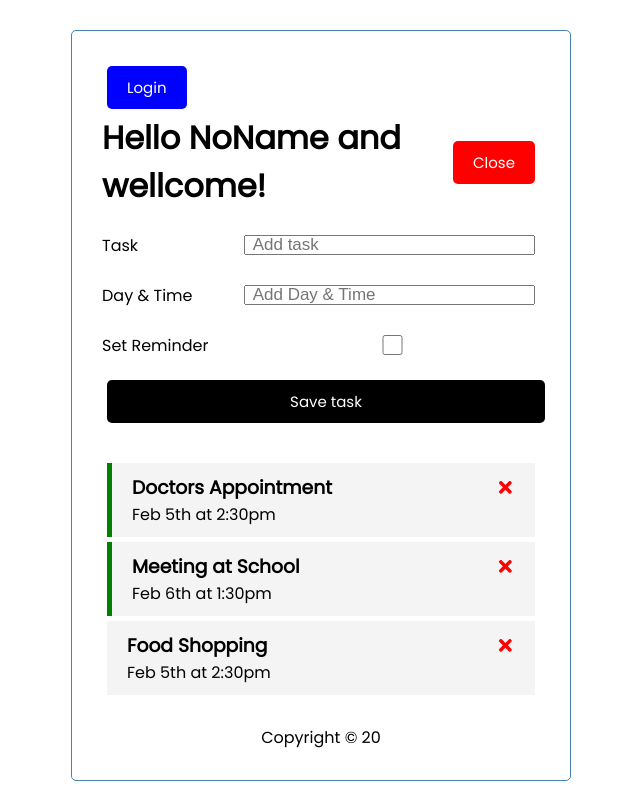
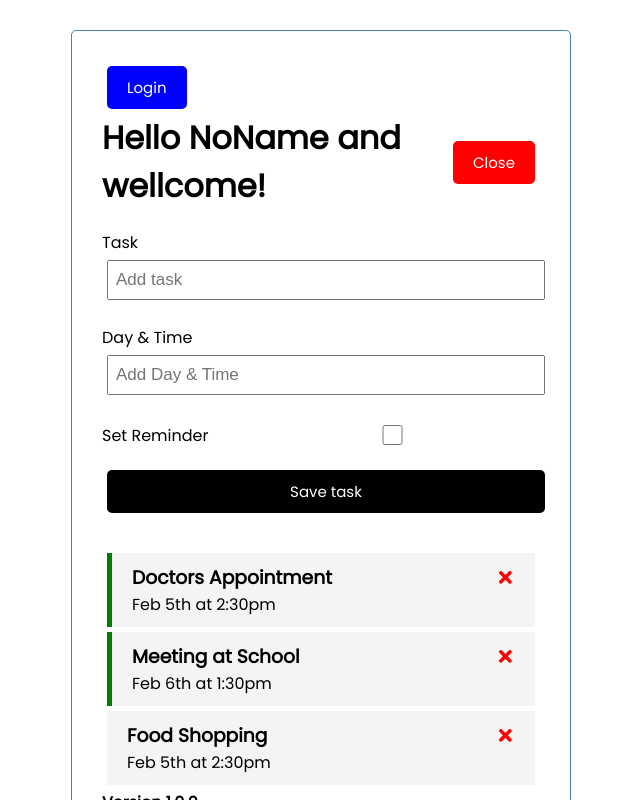
Before and after one commit to TalSchreiber95/WebProject2-reactJS, a React (Create React App) app: page /about in a window 1280 px wide. Both pictures are taken after a click on the button "Add". Shown: the top 800 px of the page, without its empty margins (319-959 px from the left). Built offline with nearby package versions, Linux system fonts and the light colour scheme; data requests are answered from the project's data file.

Commit message:
ReactJS crash course almost done 1:44:00 01.11.21

```diff
--- /dev/null
+++ b/db.json
@@ -0,0 +1,22 @@
+{
+  "tasks": [
+    {
+      "id": 1,
+      "text": "Doctors Appointment",
+      "day": "Feb 5th at 2:30pm",
+      "reminder": true
+    },
+    {
+      "id": 2,
+      "text": "Meeting at School",
+      "day": "Feb 6th at 1:30pm",
+      "reminder": true
+    },
+    {
+      "id": 3,
+      "text": "Food Shopping",
+      "day": "Feb 5th at 2:30pm",
+      "reminder": false
+    }
+  ]
+}
--- a/package.json
+++ b/package.json
@@ -6,9 +6,11 @@
     "@testing-library/jest-dom": "^5.14.1",
     "@testing-library/react": "^11.2.7",
     "@testing-library/user-event": "^12.8.3",
+    "json-server": "^0.17.0",
     "react": "^17.0.2",
     "react-dom": "^17.0.2",
     "react-icons": "^4.3.1",
+    "react-router-dom": "^5.3.0",
     "react-scripts": "4.0.3",
     "web-vitals": "^1.1.2"
   },
@@ -16,7 +18,8 @@
     "start": "react-scripts start",
     "build": "react-scripts build",
     "test": "react-scripts test",
-    "eject": "react-scripts eject"
+    "eject": "react-scripts eject",
+    "server": "json-server --watch db.json --port 5000"
   },
   "eslintConfig": {
     "extends": [
--- a/src/App.js
+++ b/src/App.js
@@ -1,5 +1,5 @@
 //Followed by this video: https://www.youtube.com/watch?v=w7ejDZ8SWv8
-import { useState } from "react"
+import { useState,useEffect } from "react"
 import Tasks from "./components/Tasks";
 import Header from "./components/Header";
 import AddTask from "./components/AddTask"
@@ -8,52 +8,73 @@
 import Local from "./components/Local";
 import Logout from "./components/Logout";
 import Footer from "./components/Footer";
+import About from "./components/About";
+import { BrowserRouter as Router, Route} from "react-router-dom";
 const App = () => {
   const [setName, setNameLogin] = useState("NoName")
   const [Location,setLocation] = useState("none")
   const [showSetName, setShowNameLogin] = useState(false)
   const [showLogin, setShowLogin] = useState(false)
   const [showAddTask, setShowAddTask] = useState(false)
-  const [tasks, setTasks] = useState([
-    {
-      id: 1,
-      text: 'Doctors Appointment',
-      day: 'Feb 5th at 2:30pm',
-      reminder: true,
-    },
-    {
-      id: 2,
-      text: 'Meeting at School',
-      day: 'Feb 6th at 1:30pm',
-      reminder: true,
-    },
-    {
-      id: 3,
-      text: 'Food Shopping',
-      day: 'Feb 5th at 2:30pm',
-      reminder: false,
+  const [tasks, setTasks] = useState([])
+  useEffect(()=>{
+  const getTasks= async()=>{
+    const taskFromServer=await fetchTasks()
+    setTasks(taskFromServer)
+  }
+  getTasks()
+  }, [])
+  //Fetch Tasks
+  const fetchTasks= async()=> {
+    const res =await fetch('http://localhost:5000/tasks')
+    const data= await res.json()
+    return data
+  }
+    //Fetch Task
+    const fetchTask= async(id)=> {
+      const res =await fetch(`http://localhost:5000/tasks/${id}`)
+      const data= await res.json()
+      return data
     }
-  ])
-
   //Add Task
-  const addTask = (task) => {
-    const id = tasks[tasks.length - 1].id + 1
-    const newTask = { id, ...task }
-
+  const addTask =async (task) => {
+    const res = await fetch('http://localhost:5000/tasks',{
+      method:'POST',
+      headers:{
+        'Content-type':'application/json'
+      },
+      body:JSON.stringify(task)
+    })
+    const newTask =await res.json()
     setTasks([...tasks, newTask])
   }
   // Delete Task
-  const deleteTask = (id) => {
+  const deleteTask = async(id) => {
+  await fetch(`http://localhost:5000/tasks/${id}`,{
+    method:'DELETE',
+  })
     setTasks(tasks.filter((task) => task.id !== id))
   }
   // Toggle Remainder
-  const toggleReminder = (id) => {
+  const toggleReminder =async (id) => {
+    const taskToToggle= await fetchTask(id)
+    const updTask ={...taskToToggle,
+      reminder:!taskToToggle.reminder}
+      const res=await fetch(
+        `http://localhost:5000/tasks/${id}`,{
+        method:'PUT',
+        headers:{'Content-type':'application/json'
+      },
+      body:JSON.stringify(updTask)
+      })
+    const data= await res.json()
     setTasks(tasks.map((task) =>
       task.id === id
-        ? { ...task, reminder: !task.reminder }
+        ? { ...task, reminder: !data.reminder }
         : task))
   }
   return (
+    <Router>
     <div className="container">
       {showLogin && <Local local={Location}/>}
       {showLogin && showSetName&&<Logout
@@ -84,6 +105,10 @@
           setShowAddTask(!showAddTask)}
         showAdd={showAddTask}
       />
+
+      {/* <Route path='/' exact */}
+       {/* rander={(props)=>( */}
+      {/* <>  */}
       {showAddTask &&
         <AddTask onAdd={addTask} />}
       {tasks.length > 0
@@ -91,8 +116,12 @@
           onDelete={deleteTask}
           onToggle={toggleReminder} />)
         : ('No tasks remaining')}
+      {/* </> */}
+      {/* )}/> */}
+      <Route path='/about' component={About}/>
       <Footer/>
     </div>
+    </Router>
   );
 }
 
--- /dev/null
+++ b/src/components/About.js
@@ -0,0 +1,11 @@
+
+const About = () => {
+    return (
+        <div>
+            <h4>Version 1.0.0</h4>
+            <a href="/">Go</a>
+        </div>
+    )
+}
+
+export default About
--- a/src/components/Footer.js
+++ b/src/components/Footer.js
@@ -2,8 +2,10 @@
 const Footer = () => {
     return (
         <footer>
-            Copyright &copy; 20
+            <p>Copyright &copy; Tal</p>
+            <a href="/about">About</a>
         </footer>
+
     )
 }
 
--- a/src/components/Logout.js
+++ b/src/components/Logout.js
@@ -14,8 +14,8 @@
         <div>
             <form onSubmit={LogoutClick}>
                 <input
+                    hidden
                     value=''
-                    hidden
                     onChange={(e) =>
                         setUserName(e.target.value)}
                 />
@@ -24,14 +24,11 @@
                     value='NoneLocation'
                     onChange={(e) =>
                         setlocal(e.target.value)}
-
                 />
                 <Button
                     text='Logout'
                     className='btn btn-block'
                     onClick={onLogout}
-
-
                 />
             </form>
         </div>
--- a/src/components/Tasks.js
+++ b/src/components/Tasks.js
@@ -3,8 +3,8 @@
 const Tasks = ({tasks,onDelete, onToggle}) => {
     return (
         <>
-         {tasks.map((task)=>(
-             <Task key={task.id} task={task}
+         {tasks.map((task,index)=>(
+             <Task key={index} task={task}
                 onDelete={onDelete}
                 onToggle={onToggle}
              />)
--- a/src/components/addTask.js
+++ b/src/components/addTask.js
@@ -17,7 +17,7 @@
     }
     return (
         <form className='add-form' onSubmit={onSubmit}>
-            <div className='form-control form-control-check'>
+            <div className='form-control'>
                 <label>Task</label>
                 <input type='text'
                 placeholder='Add task'
@@ -26,7 +26,7 @@
                 setText(e.target.value)}
                 />
             </div>
-            <div className='form-control form-control-check'>
+            <div className='form-control'>
                 <label>Day & Time</label>
                 <input type='text'
                 placeholder='Add Day & Time'
```
Also changed, not shown: 1 other file (tests, documents, lock files or other folders).
